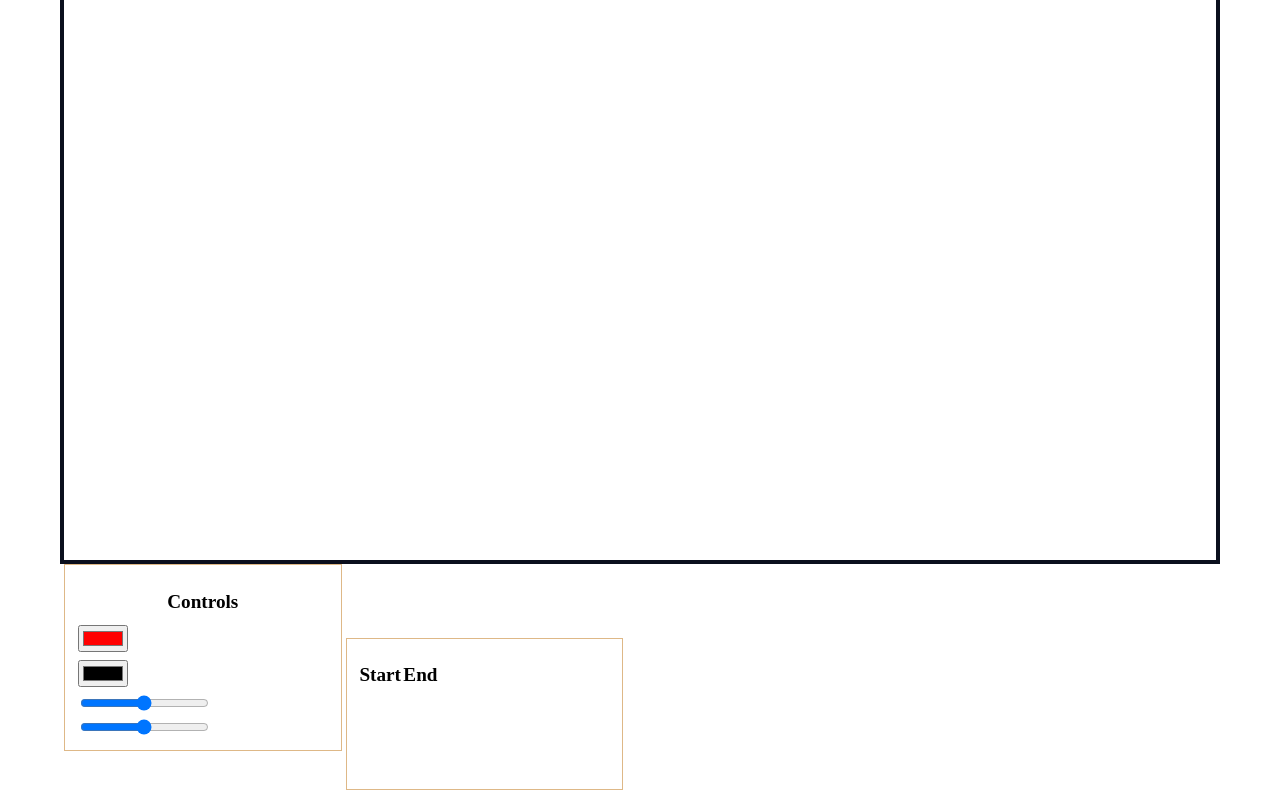
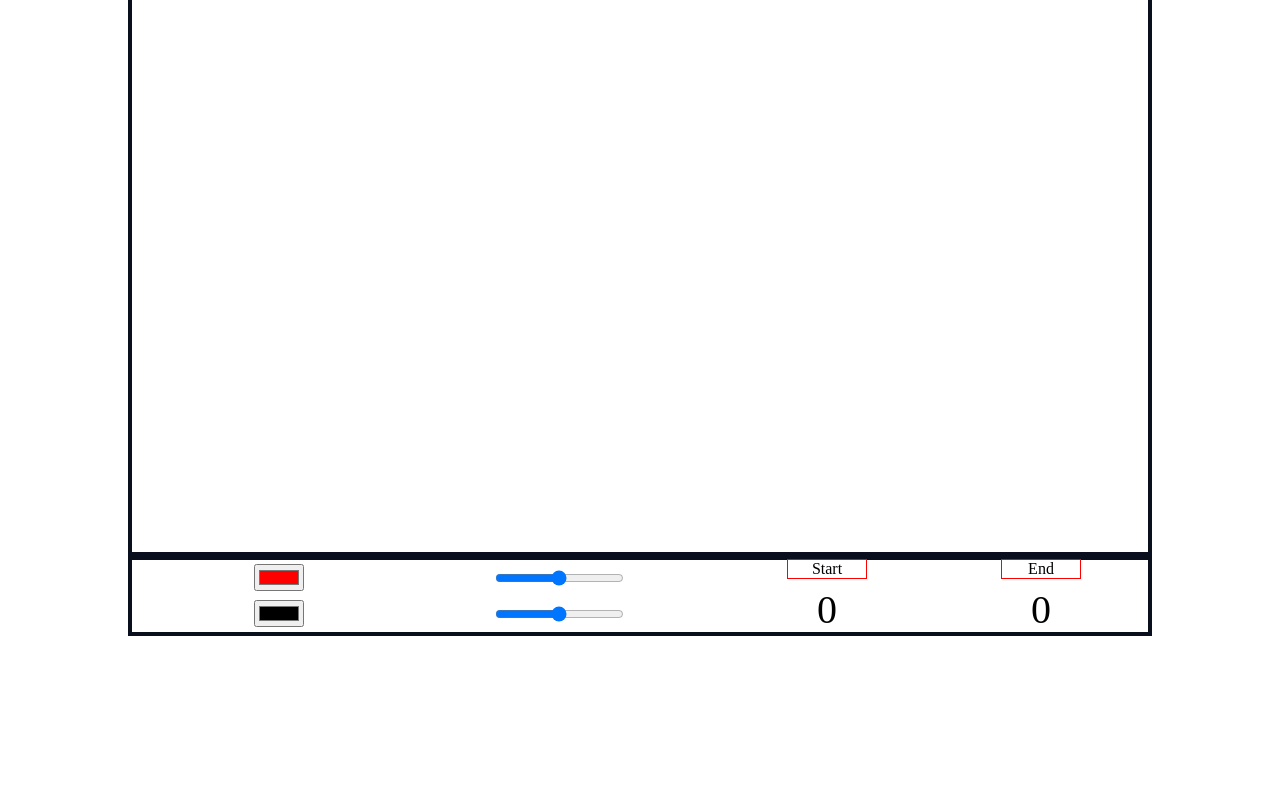
Before and after one commit to Robright20/lem-in, a plain HTML site: page viz/index.html in a window 1280 px wide. Shown: the part 164-954 px from the top of the page. After the commit the page ends 800 px from the top, so only its background shows below. Drawn offline with Linux system fonts and the light colour scheme.

Commit message:
positioning with flexbox and display the states

```diff
--- a/viz/client.js
+++ b/viz/client.js
@@ -14,17 +14,21 @@
 
 import { createGraph, nodes, edges, build_layers, layers } from './graph.js';
 import { assignLayerPos, drawNode, drawEdge, updatePositions, updateMap, updateNodesColor, updateEdgesColor } from './graphics.js';
-//const WS_SERVER = 'ws://192.168.99.103:8000';
-const WS_SERVER = 'ws://localhost:8000';
+const WS_SERVER = 'ws://192.168.99.103:8000';
+// const WS_SERVER = 'ws://localhost:8000';
 const socket = new WebSocket(WS_SERVER);
 const canvas = document.getElementById('canvas');
 const xpadding = document.getElementById('Xpadding')
 const ypadding = document.getElementById('Ypadding')
 const nodesColor = document.getElementById('nodesColor')
 const edgesColor = document.getElementById('edgesColor')
+const states = document.getElementsByClassName('states')
+const startRoom = states[0]
+const endRoom = states[1]
 const padding = {x: 20, y: 30};
 const log = console.log;
 let data = '';
+let antSize = 0;
 
 socket.addEventListener('open', (ev) => {
 	socket.send('hello Server');
@@ -35,6 +39,8 @@ socket.addEventListener('message', (msg) => {
 	try {data = JSON.parse(msg.data);}catch(err){ log('failed to parse: msg => [%s]', msg.data)}
 	try {
 		if (data[0] === '##begin-farm') {
+			antSize = getAntSize(data)
+			startRoom.children[1].innerText = antSize
 			createGraph(data);
 			build_layers(nodes);
 			assignLayerPos(canvas, layers);
@@ -53,6 +59,15 @@ socket.addEventListener('message', (msg) => {
 		log(msg.data);
 	}
 });
+
+function getAntSize(data) {
+	for (let row in data) {
+		if (/^\d+$/.test(data[row])) {
+			return Number(data[row]);
+		}
+	}
+	return 0;
+}
 
 xpadding.oninput = function() {
 	padding.x = this.value;
--- a/viz/index.html
+++ b/viz/index.html
@@ -7,22 +7,25 @@
 	</head>
 
 	<body>
-		<h1>Lem_in : Vizualizer</h1>
+		<h1 class="main-title">Lem_in : Vizualizer</h1>
 		<svg id="canvas" xmlns="http://www.w3.org/2000/svg">
 		</svg>
-		<div id="controls">
-			<h1>Controls</h1>
-			<input type="color" id="nodesColor" name="nodesColor" value="#ff0000">
-			<input type="color" id="edgesColor" name="edgesColor" value="#000000">
-			<input type="range" min="1" max="100" value="50" id="Xpadding">
-			<input type="range" min="1" max="100" value="50" id="Ypadding">
-		</div>
-		<div id="states">
-			<div id="start">
-				<h1>Start</h1>
+		<div id="info">
+			<div class='controls c-colors'>
+				<input type="color" id="nodesColor" name="nodesColor" value="#ff0000">
+				<input type="color" id="edgesColor" name="edgesColor" value="#000000">
 			</div>
-			<div id="end">
-			<h1>End</h1>
+			<div class='controls c-pad'>
+				<input type="range" min="1" max="100" value="50" id="Xpadding">
+				<input type="range" min="1" max="100" value="50" id="Ypadding">
+			</div>
+			<div class="states s-start">
+				<p class="s-title">Start</p>
+				<p class="s-value">0</p>
+			</div>
+			<div class="states s-end">
+				<p class="s-title">End</p>
+				<p class="s-value">0</p>
 			</div>
 		</div>
 		<script type="module" src="client.js"></script>
--- a/viz/style.css
+++ b/viz/style.css
@@ -1,3 +1,7 @@
+* {
+	box-sizing: border-box;
+}
+
 html {
 	top: 0;
 	margin: 0;
@@ -8,48 +12,68 @@ html {
 body {
 	margin: 0;
 	padding: 0;
+	display: flex;
+	flex-direction: column;
+	align-items: center;
+	justify-content: space-around;
 	height: 100%;
 }
 
-#canvas {
-	position: relative;
-	display: block;
-	border: 4px solid #0a0f1d;
-	width: 90%;
-	height: 80%;
-	margin: auto;
-}
-
-h1 {
+.main-title {
 	text-align: center;
 }
 
-#controls {
-	display: inline-block;
-	border: 1px solid burlywood;
-	width: 15%;
-	font-size: 0.6em;
-	margin-left: 5%;
-	padding: 1%;
-	min-width: 250px;
-	min-height: 125px;
+#canvas {
+	border: 4px solid #0a0f1d;
+	width: 80%;
+	height: 80%;
 }
 
-#states {
-	display: inline-block;
-	border: 1px solid burlywood;
-	width: 15%;
-	font-size: 0.6em;
-	padding: 1%;
-	min-width: 250px;
-	min-height: 125px;
+#info {
+	display: flex;
+	justify-content: space-around;
+	border: 4px solid #0a0f1d;
+	width: 80%;
+	height: 10%;
 }
 
-#states div {
-	display: inline-block;
+#info div {
+	display: flex;
+	/* border: 1px solid dodgerblue; */
 }
 
-#controls input {
-	display: block;
-	margin-top: 0.6em;
+.controls {
+	width: 10em;
 }
+
+.c-pad {
+	flex-wrap: wrap;
+}
+
+.c-colors {
+	flex-direction: column;
+	align-items: center;
+	justify-content: space-around;
+}
+
+.states {
+	/* border: 1px solid dodgerblue; */
+	align-self: center;
+	flex-flow: column wrap;
+	justify-content: space-around;
+	width: 5em;
+	height: 5em;
+}
+
+.s-title {
+	margin: 0;
+	text-align: center;
+	border: 1px solid red;
+}
+
+.s-value {
+	margin: 0;
+	/* border: 1px solid red; */
+	font-size: 2.5em;
+	text-align: center;
+}
```
Also changed, not shown: viz/todo.md (+23 -2 lines).
